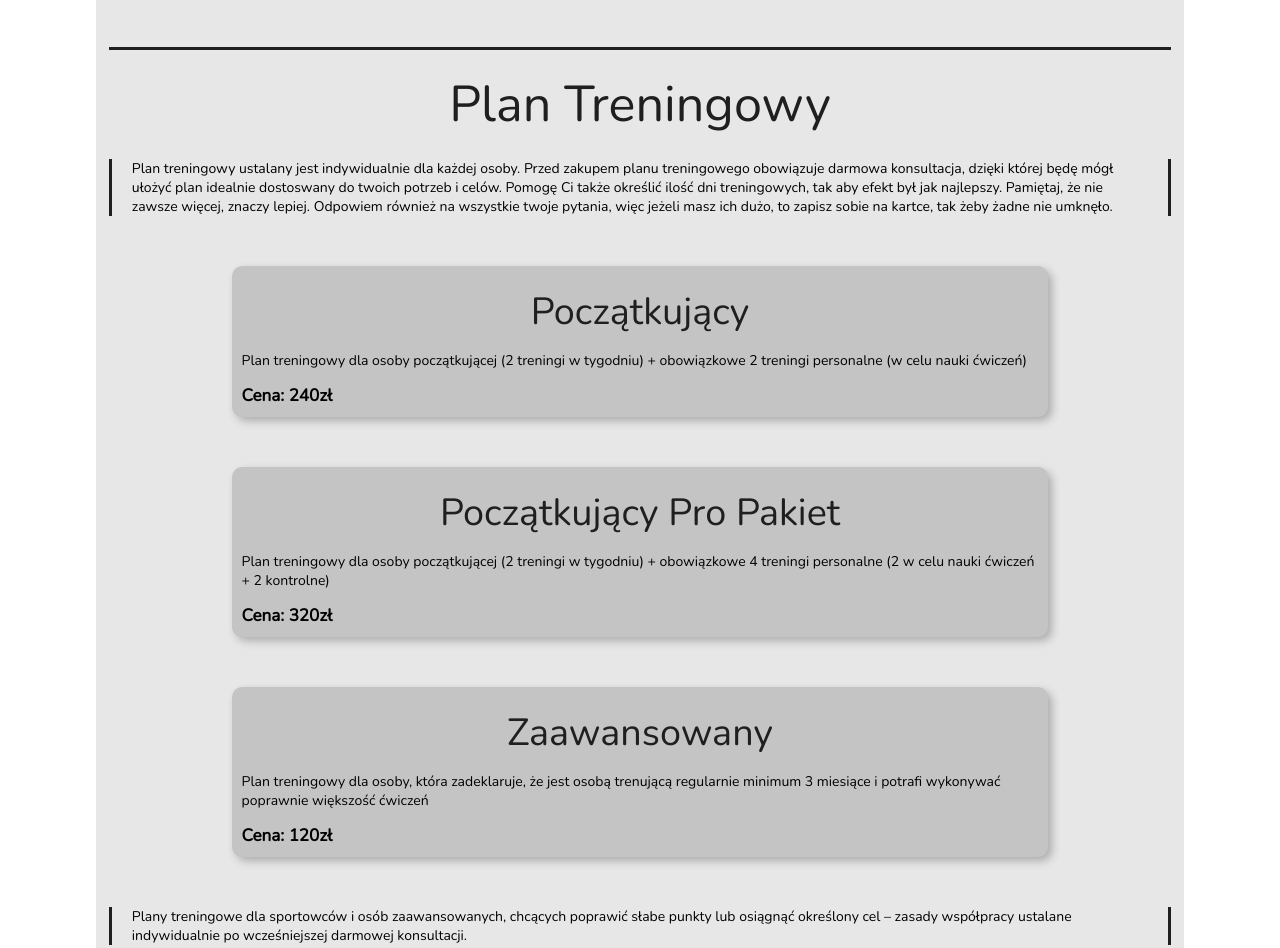
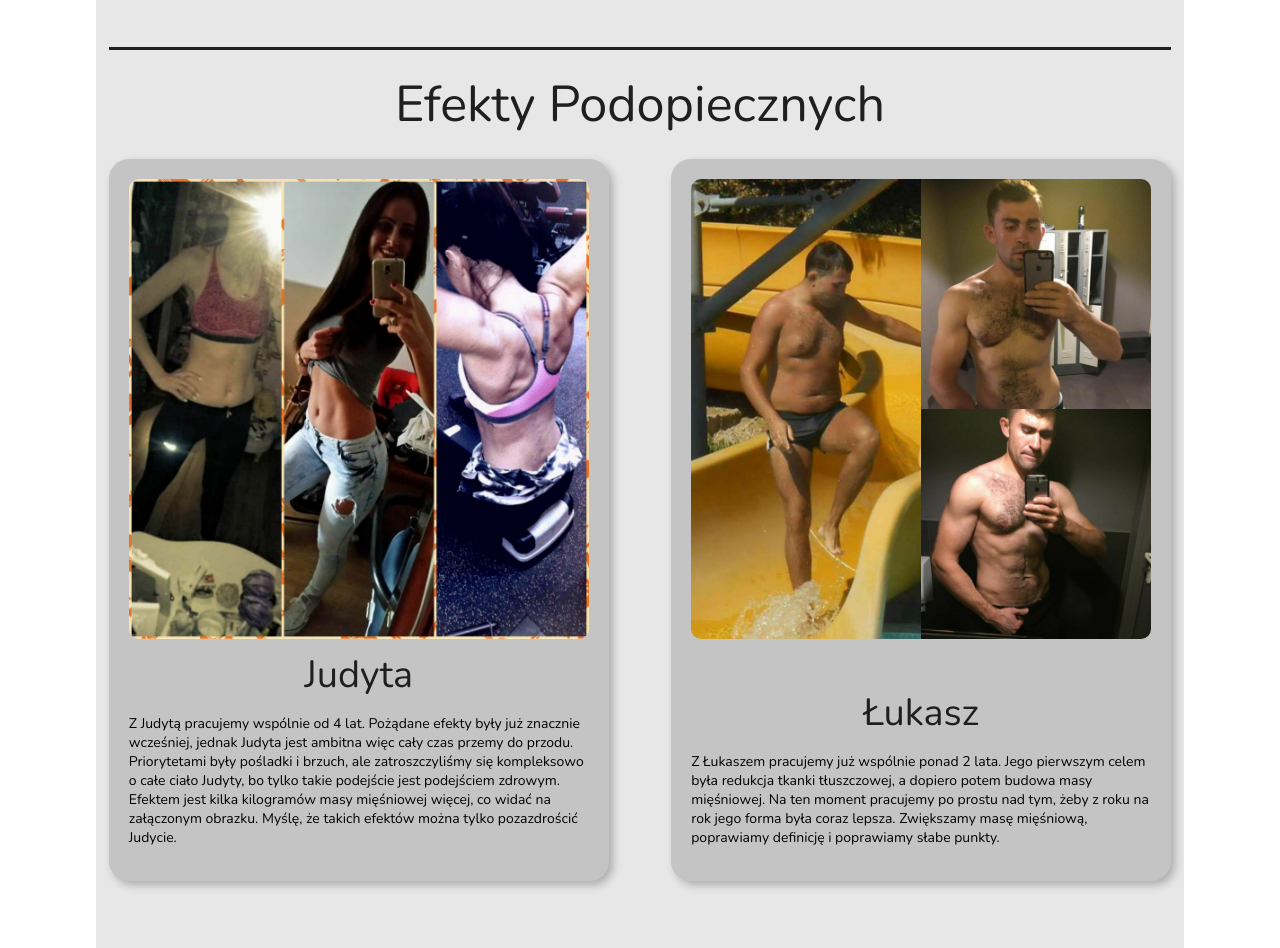
Before and after one commit to Nearvey/PersonalTrainer, a plain HTML site: page index.html in a window 1280 px wide. Shown: the part 2929-3877 px from the top of the page. Drawn offline with nearby package versions, Linux system fonts and the light colour scheme.

Commit message:
Plan Section deleted

```diff
--- a/index.html
+++ b/index.html
@@ -104,7 +104,7 @@
                 </div>
             </section>
 
-            <section id="plan-" class="plan">
+            <!-- <section id="plan-" class="plan">
                 <h1>Plan Treningowy</h1>
                 <div class="plan">
                     <div class="plan-text">
@@ -142,7 +142,7 @@
                         </div>
                     </label>
                 </div>
-            </section>
+            </section> -->
 
             <section id="effects-" class="effects">
                 <h1>Efekty Podopiecznych</h1>
--- a/style.css
+++ b/style.css
@@ -458,7 +458,7 @@ footer {
 
 /*======== plan Section Styles ========*/
 
-.plan .plan-text {
+/* .plan .plan-text {
     margin-bottom: 50px;
 }
 
@@ -541,7 +541,7 @@ input {
 .plan .try-it ul img {
     height: 1.4em;
     margin-right: 1.4em;
-}
+} */
 
 /*======== Effects Section Styles ========*/
 
```
